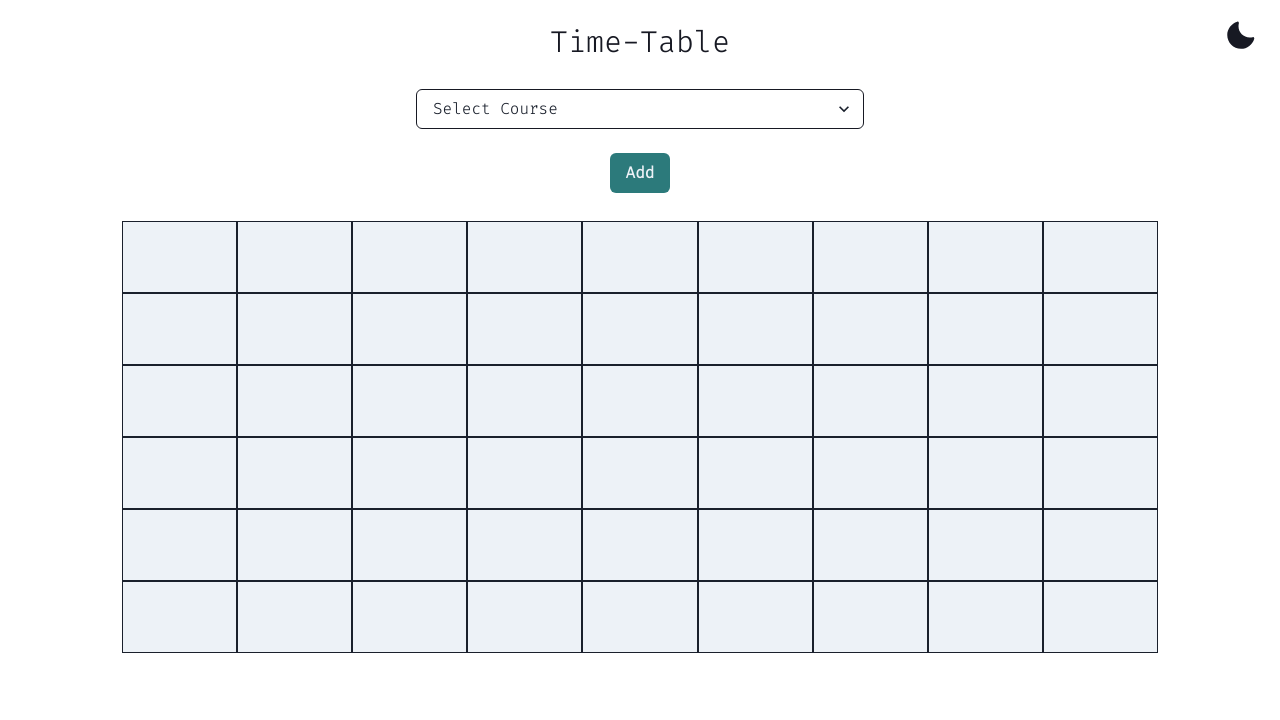
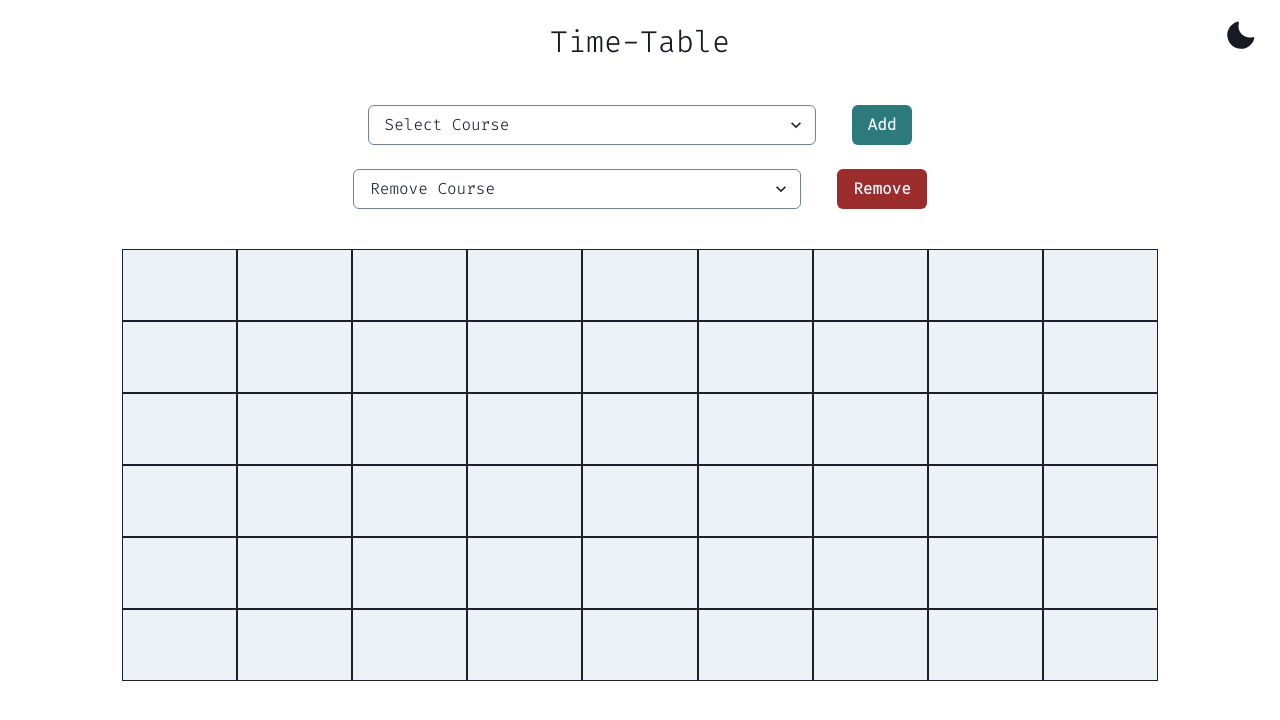
Before and after one commit to priyansh71/6x9-Generator, a React (Create React App) app: page / in a window 1280 px wide. Shown: the top 720 px of the page. Built offline with nearby package versions, Linux system fonts and the light colour scheme.

Commit message:
separated Button and added Remove selector

```diff
--- a/public/index.html
+++ b/public/index.html
@@ -1,5 +1,3 @@
-<!-- @format -->
-
 <!DOCTYPE html>
 <html lang="en">
   <head>
@@ -12,7 +10,7 @@
       href="https://fonts.googleapis.com/css2?family=Fira+Code:wght@300&&family=Ubuntu+Mono&display=swap"
       rel="stylesheet"
     />
-    <title>React App</title>
+    <title>Tine-Table Generator</title>
   </head>
   <body>
     <div id="root"></div>
--- a/src/Components/dynamic/Input.jsx
+++ b/src/Components/dynamic/AddItem.jsx
@@ -3,14 +3,12 @@
 import React, { useState } from "react";
 import { Select, useColorModeValue, Button } from "@chakra-ui/react";
 import Course from "../static/Course";
-import Header from "./Header";
 
-const Input = (props) => {
+const AddItem = (props) => {
   const [value, setValue] = useState("");
-  const box = useColorModeValue("gray.900", "gray.100");
+  const box = useColorModeValue("gray.500", "gray.100");
   return (
     <div>
-      <Header />
       <Select
         placeholder="Select Course"
         size="md"
@@ -39,4 +37,4 @@ const Input = (props) => {
   );
 };
 
-export default Input;
+export default AddItem;
--- /dev/null
+++ b/src/Components/dynamic/Manager.jsx
@@ -0,0 +1,21 @@
+import React from 'react';
+import { Button } from '@chakra-ui/react';
+
+const Manager = (props) => {
+
+    return (
+        <Button
+            onClick={props.handler}
+            mt="6"
+            ml="9"
+            color={props.textColor}
+            backgroundColor={props.color}
+            _hover={{ background: props.color }}
+            _focus={{ _focus: "none" }}
+          >
+            {props.type}
+          </Button>
+    )
+}
+
+export default Manager
--- /dev/null
+++ b/src/Components/dynamic/RemoveItem.jsx
@@ -0,0 +1,27 @@
+import React , {useState} from 'react';
+import { Select, useColorModeValue } from '@chakra-ui/react';
+
+const RemoveItem = () => {
+    const [value, setValue] = useState("");
+    const box = useColorModeValue("gray.500", "gray.100");
+    return (
+        <div>
+            <Select
+             placeholder="Remove Course"
+             size="md"
+             w="md"
+             borderWidth="1"
+             mt="6"
+             borderColor={box}
+             _focus={{ focus: "none" }}
+             value={value}
+             onChange={(e) => setValue(e.target.value)}
+             >
+                 <option></option>
+                 </Select>
+
+        </div>
+    )
+}
+
+export default RemoveItem;
--- a/src/Components/dynamic/Table.jsx
+++ b/src/Components/dynamic/Table.jsx
@@ -7,20 +7,25 @@ import {
   useColorMode,
   Grid,
   GridItem,
-  Button,
   Center,
+  Box,
+  Container,
 } from "@chakra-ui/react";
 
-import Input from "./Input";
+import Header from "./Header";
+import AddItem from "./AddItem";
 import Course from "../static/Course";
 import darkColors from "../static/darkColors";
 import lightColors from "../static/lightColors";
+import RemoveItem from "./RemoveItem";
+import Manager from "./Manager";
 
 function Table() {
   const { colorMode } = useColorMode();
   let [days, time] = [6, 9];
   const borderColor = useColorModeValue("gray.800", "gray.100");
-  const buttonColor = useColorModeValue("teal.600", "teal.200");
+  const addButtonColor = useColorModeValue("teal.600", "teal.200");
+  const removeButtonColor = useColorModeValue("red.700", "red.300");
   const empty = useColorModeValue("gray.100", "gray.800");
   const [table, setTable] = useState(Array(time * days).fill(null));
 
@@ -66,18 +71,28 @@ function Table() {
       mt="1"
       mb="2"
     >
-      <Input handleTable={handleTable} />
-      <Button
-        onClick={() => forceUpdate()}
-        mt="6"
-        mb="7"
-        color={empty}
-        backgroundColor={buttonColor}
-        _hover={{ background: { buttonColor } }}
-        _focus={{ _focus: "none" }}
-      >
-        Add
-      </Button>
+      <Header />
+      <Container display="flex" alignItems="center" flexDir="column" mb="10">
+        <Box display="flex" flexDir="row">
+          <AddItem handleTable={handleTable} />
+          <Manager
+            textColor={empty}
+            color={addButtonColor}
+            type="Add"
+            handler={() => forceUpdate()}
+          />
+        </Box>
+        <Box display="flex" flexDir="row" alignItems="center">
+          <RemoveItem />
+          <Manager
+            textColor={empty}
+            color={removeButtonColor}
+            type="Remove"
+            handler={() => forceUpdate()}
+          />
+        </Box>
+      </Container>
+
       <Grid templateColumns="repeat(9,1fr)">
         {table.map((item, index) => {
           return item ? (
--- a/src/Components/static/Course.js
+++ b/src/Components/static/Course.js
@@ -88,7 +88,7 @@ const Course = [
     Units: 3,
     Hour: [14,15],
     Repeat: 1,
-    Instructor: "Hrishikesh So",
+    Instructor: "Hrishikesh Sonalikar",
   },
   {
     ID: "5.0",
```
